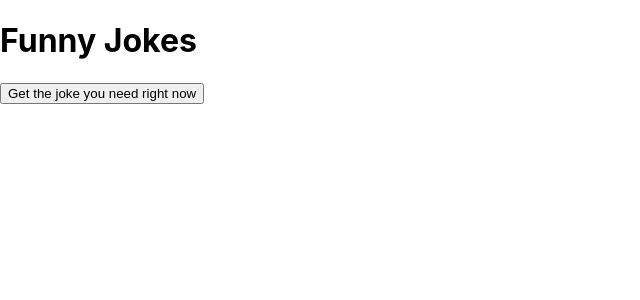
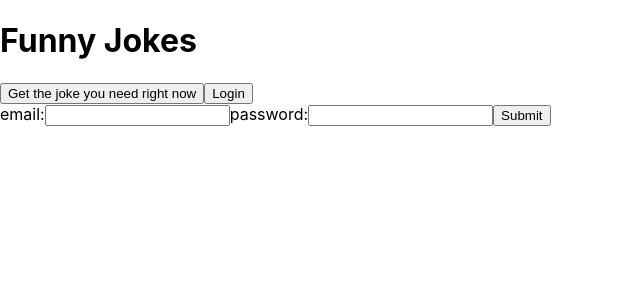
Before and after one commit to grconnor/funny_jokes_client_team_2, a React (Create React App) app: page / in a window 1280 px wide. Shown: the top 300 px of the page, without its empty margins (0-640 px from the left). Built offline with nearby package versions, Linux system fonts and the light colour scheme.

Commit message:
Manually stage files to commit.

```diff
--- a/src/App.jsx
+++ b/src/App.jsx
@@ -1,11 +1,16 @@
 import React from "react";
 import JokeManager from "./components/JokeManager";
+import LoginForm from "./components/LoginForm";
 
 const App = () => {
   return (
     <>
       <h1 data-cy="title">Funny Jokes</h1>
       <JokeManager />
+      <button data-cy="login">
+        Login
+      </button>
+      <LoginForm />
     </>
   );
 };
--- /dev/null
+++ b/src/components/LoginForm.jsx
@@ -0,0 +1,21 @@
+import React from 'react'
+
+const LoginForm = () => {
+  return (
+    <div>
+      <form data-cy="login-form">
+        <label >
+          email:
+        </label>
+        <input data-cy="email" name="email" type="email" id="email"></input>
+        <label>
+          password:
+        </label>
+        <input data-cy="password" name="password" type="password" id="password"></input>
+        <button data-cy="button">Submit</button>
+      </form>
+    </div>
+  )
+}
+
+export default LoginForm
```
